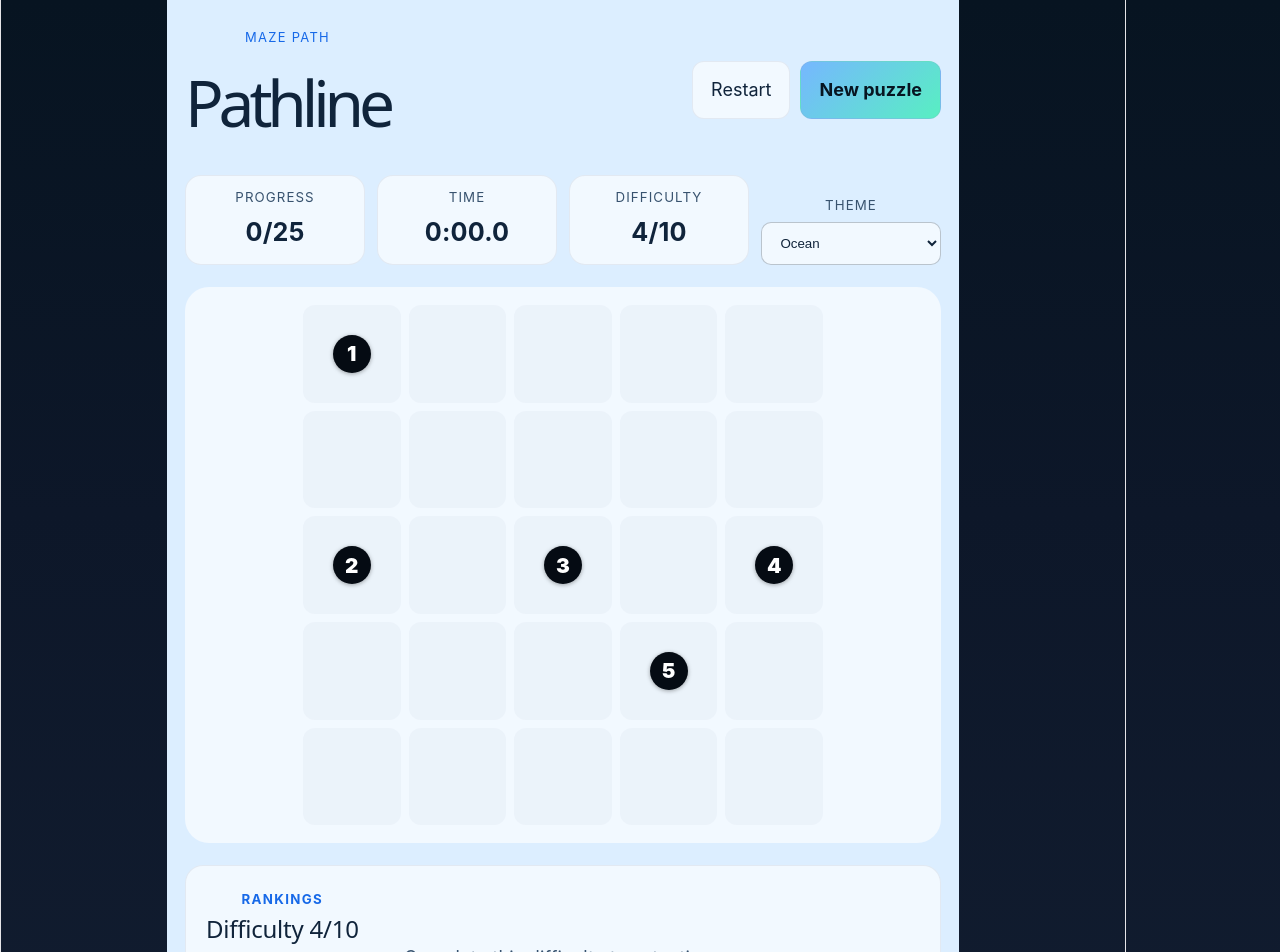
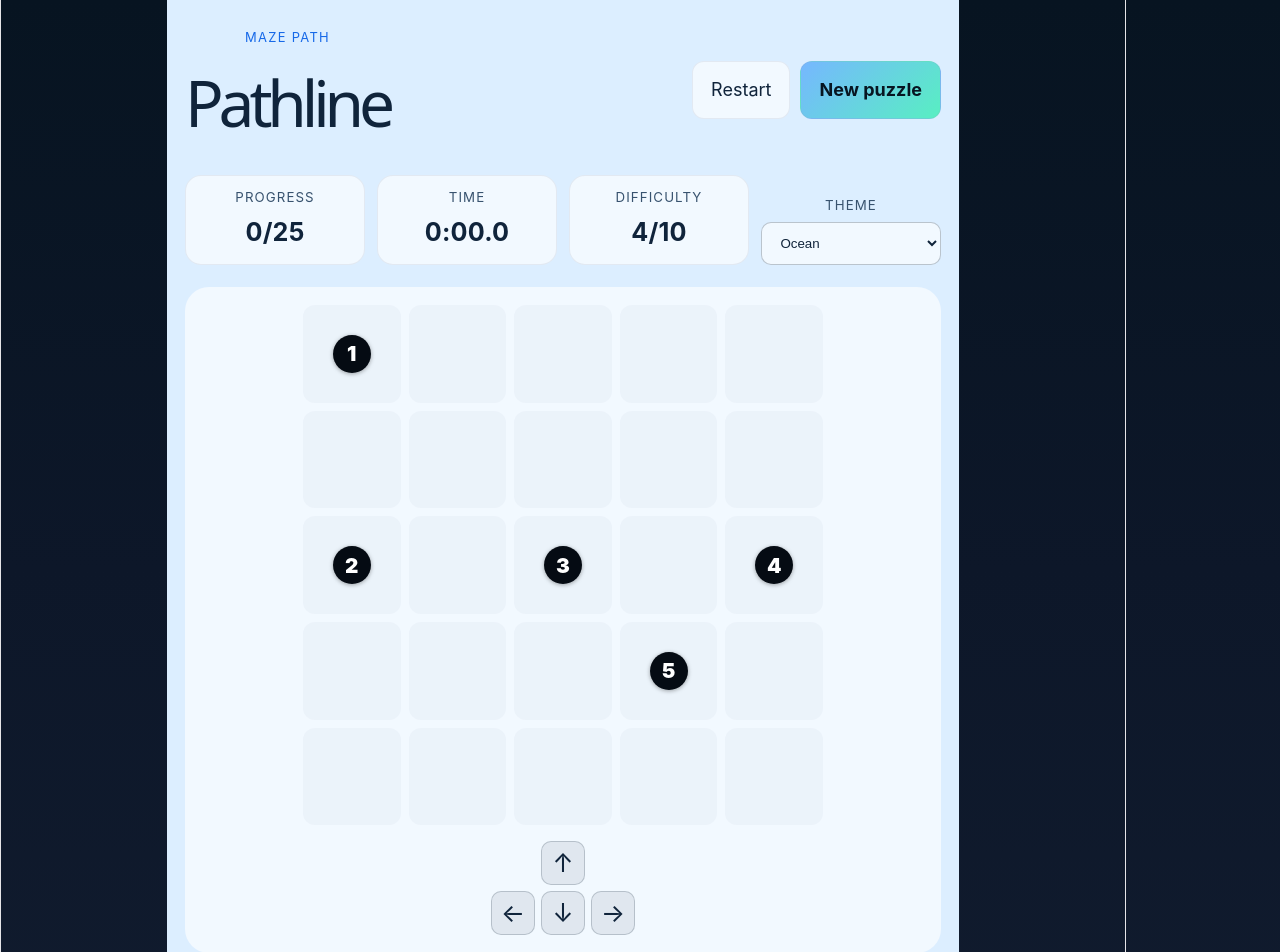
Before and after one commit to ydagan338/pathline-puzzle, a React (Vite) app: page / in a window 1280 px wide. Shown: the top 952 px of the page. Built offline with nearby package versions, Linux system fonts and the light colour scheme.

Commit message:
Add clickable path direction controls

```diff
--- a/src/App.css
+++ b/src/App.css
@@ -243,6 +243,47 @@ h1 {
   touch-action: none;
 }
 
+.direction-pad {
+  display: grid;
+  grid-template-columns: repeat(3, 44px);
+  grid-template-rows: repeat(2, 44px);
+  justify-content: center;
+  gap: 6px;
+  margin: 16px auto 0;
+}
+
+.direction-pad button {
+  border: 1px solid color-mix(in srgb, var(--text-color) 20%, transparent);
+  border-radius: 10px;
+  background: color-mix(in srgb, var(--text-color) 8%, transparent);
+  color: var(--text-color);
+  cursor: pointer;
+  font-size: 1.4rem;
+  line-height: 1;
+}
+
+.direction-pad button:first-child {
+  grid-column: 2;
+}
+
+.direction-pad button:nth-child(2) {
+  grid-column: 1;
+}
+
+.direction-pad button:nth-child(3) {
+  grid-column: 2;
+}
+
+.direction-pad button:nth-child(4) {
+  grid-column: 3;
+  grid-row: 2;
+}
+
+.direction-pad button:hover,
+.direction-pad button:focus-visible {
+  background: color-mix(in srgb, var(--accent) 22%, transparent);
+}
+
 .board-stage .board {
   position: relative;
   z-index: 1;
--- a/src/App.tsx
+++ b/src/App.tsx
@@ -306,6 +306,10 @@ function App() {
     addStep(nextCell)
   }
 
+  const handleDirectionClick = (key: keyof typeof keyboardDirections) => {
+    moveWithKeyboard(key)
+  }
+
   const handleKeyDown = (event: ReactKeyboardEvent<HTMLElement>) => {
     if (event.target instanceof HTMLSelectElement || event.target instanceof HTMLInputElement || event.target instanceof HTMLTextAreaElement) {
       return
@@ -427,6 +431,12 @@ function App() {
             })}
             </div>
           </div>
+          <div className="direction-pad" aria-label="Path controls">
+            <button type="button" aria-label="Move up" onClick={() => handleDirectionClick('ArrowUp')}>&#8593;</button>
+            <button type="button" aria-label="Move left" onClick={() => handleDirectionClick('ArrowLeft')}>&#8592;</button>
+            <button type="button" aria-label="Move down" onClick={() => handleDirectionClick('ArrowDown')}>&#8595;</button>
+            <button type="button" aria-label="Move right" onClick={() => handleDirectionClick('ArrowRight')}>&#8594;</button>
+          </div>
         </div>
 
       </section>
```
